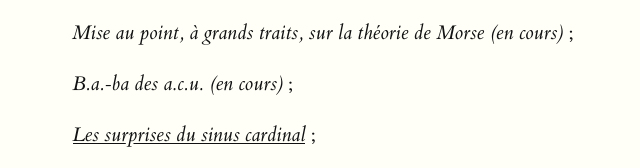
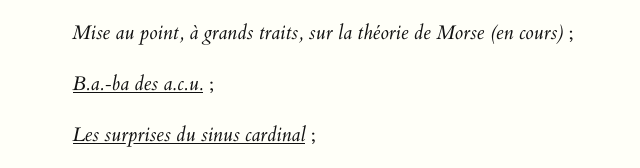
Before and after one commit to ombreve/ombreve.github.io, a plain HTML site: page index.html in a window 1280 px wide. Shown: the part 918-1086 px from the top of the page, 128-768 px from the left. Drawn offline with Linux system fonts and the light colour scheme.

Commit message:
acu.pdf : ajout

```diff
--- a/index.html
+++ b/index.html
@@ -83,11 +83,11 @@ compréhension&nbsp;:</p>
 
 <blockquote>
 <p><cite>Mise au point, à grands traits, sur la théorie de Morse
-  (en cours)</cite></a>&nbsp;;</p>
+  (en cours)</cite>&nbsp;;</p>
 </blockquote>
 <blockquote>
-<p><cite>B.a.-ba des a.c.u.
-  (en cours)</cite></a>&nbsp;;</p>
+<p><a href="articles/acu.pdf">
+  <cite>B.a.-ba des a.c.u.</cite></a>&nbsp;;</p>
 </blockquote>
 <blockquote>
 <p><a href="articles/sic.pdf">
```
Also changed, not shown: 1 other file.
